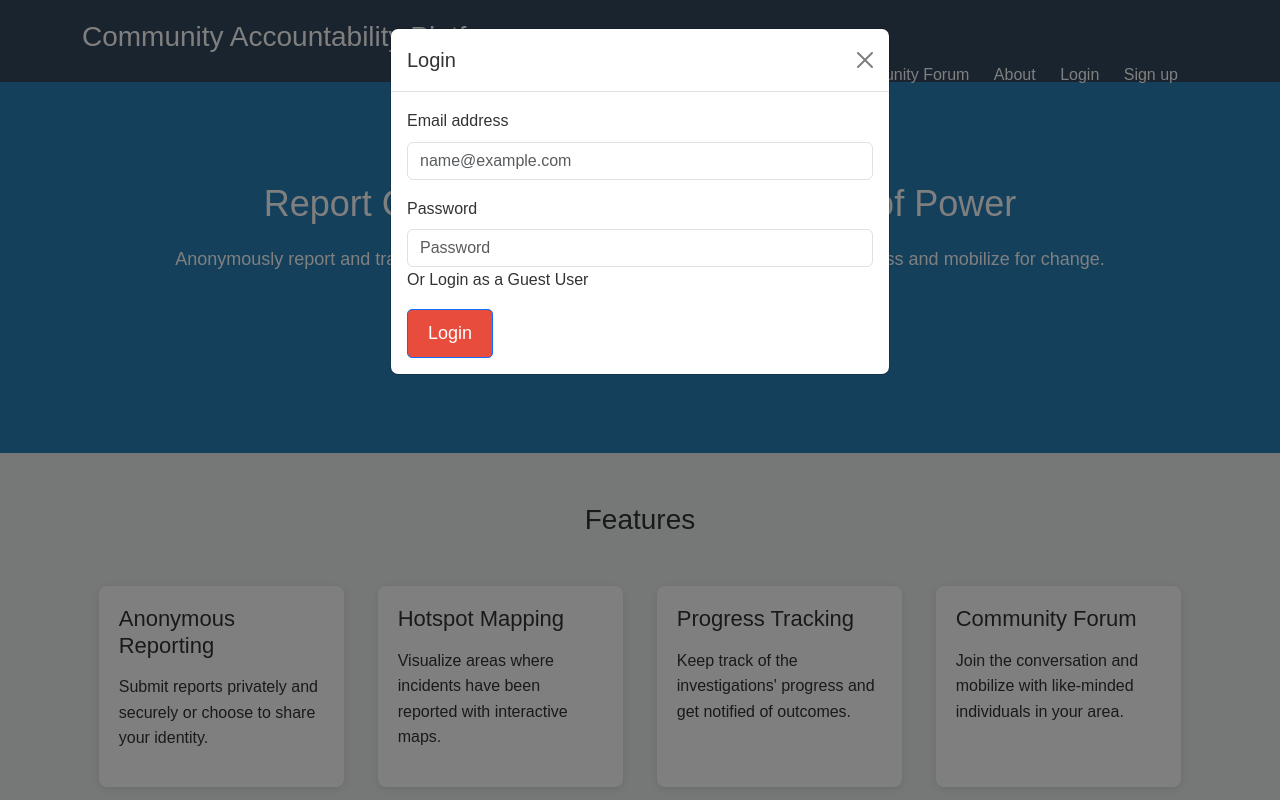
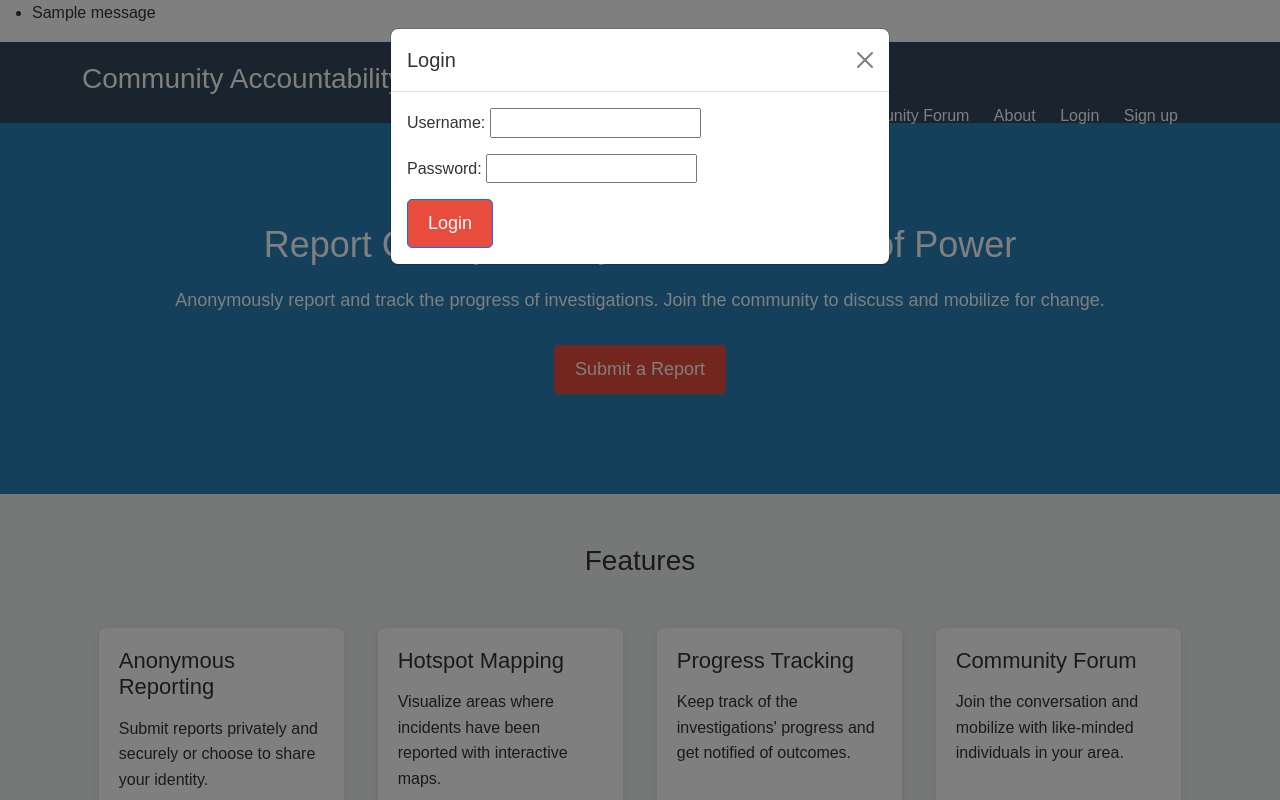
Before and after one commit to veranyagaka/uwezo, a Django app: page / in a window 1280 px wide, after a click on "Login". Run offline with Django 4.2, Linux system fonts and the light colour scheme; tables that the repository leaves empty hold one stand-in row (values such as "Sample post"); one stand-in notice (Sample message) is shown; parts of the project's set-up code (start-up, migrations or seed data) failed here and were passed over.

Commit message:
dashboard, login and sign up

```diff
--- a/uwezo/templates/index.html
+++ b/uwezo/templates/index.html
@@ -12,6 +12,13 @@
 
 </head>
 <body>
+    {% if messages %}
+        <ul>
+            {% for message in messages %}
+                <li{% if message.tags %} class="{{ message.tags }}"{% endif %}>{{ message }}</li>
+            {% endfor %}
+        </ul>
+    {% endif %}
     <header>
         <div class="container">
             <h3>Community Accountability Platform</h3>
@@ -69,6 +76,7 @@
             <p>&copy; 2024 Community Accountability Platform. All rights reserved.</p>
         </div>
     </footer>
+
     <!-- Login Modal -->
     <div class="modal fade" id="loginModal" tabindex="-1" aria-labelledby="loginModalLabel" aria-hidden="true">
         <div class="modal-dialog">
@@ -78,23 +86,15 @@
                     <button type="button" class="btn-close" data-bs-dismiss="modal" aria-label="Close"></button>
                 </div>
                 <div class="modal-body">
-                    <form>
-                        <div class="mb-3">
-                            <label for="loginEmail" class="form-label">Email address</label>
-                            <input type="email" class="form-control" id="loginEmail" placeholder="name@example.com">
-                        </div>
-                        <div class="mb-3">
-                            <label for="loginPassword" class="form-label">Password</label>
-                            <input type="password" class="form-control" id="loginPassword" placeholder="Password">
-                            <p>Or Login as a Guest User</p>
-                        </div>
-                        <button type="submit" class="btn btn-primary">Login</button>
+                    <form method="POST">
+                        {% csrf_token %}
+                        {{ login_form.as_p }}
+                        <button type="submit" class="btn btn-primary" name="login">Login</button>
                     </form>
                 </div>
             </div>
         </div>
     </div>
-
 
     <!-- Sign Up Modal -->
     <div class="modal fade" id="signupModal" tabindex="-1" aria-labelledby="signupModalLabel" aria-hidden="true">
@@ -105,20 +105,10 @@
                     <button type="button" class="btn-close" data-bs-dismiss="modal" aria-label="Close"></button>
                 </div>
                 <div class="modal-body">
-                <form>
-                    <div class="mb-3">
-                        <label for="signupName" class="form-label">Name</label>
-                        <input type="text" class="form-control" id="signupName" placeholder="Your name">
-                    </div>
-                    <div class="mb-3">
-                        <label for="signupEmail" class="form-label">Email address</label>
-                        <input type="email" class="form-control" id="signupEmail" placeholder="name@example.com">
-                    </div>
-                    <div class="mb-3">
-                        <label for="signupPassword" class="form-label">Password</label>
-                        <input type="password" class="form-control" id="signupPassword" placeholder="Password">
-                    </div>
-                    <button type="submit" class="btn btn-primary">Sign Up</button>
+                    <form method="POST">
+                        {% csrf_token %}
+                        {{ signup_form.as_p }}
+                        <button type="submit" class="btn btn-primary" name="signup">Sign Up</button>
                     </form>
                 </div>
             </div>
--- a/uwezo/urls.py
+++ b/uwezo/urls.py
@@ -2,5 +2,8 @@ from django.urls import path
 from . import views
 urlpatterns = [
     path('', views.index, name='index'),
+    path('logout/', views.logout_view, name='logout'),
+    path('dashboard/', views.dashboard, name='dashboard'),
+
     path('map/', views.map_view, name='map_view'),
 ]
--- a/uwezo/views.py
+++ b/uwezo/views.py
@@ -2,10 +2,67 @@ from django.shortcuts import render,redirect
 from django.http import HttpResponse
 
 # Create your views here.
+from django.contrib.auth.forms import UserCreationForm, AuthenticationForm
+from django.contrib.auth import login, authenticate
+from django.shortcuts import render, redirect
+from django.contrib.auth import logout as auth_logout, auth_login
+from django.contrib import messages
 def index(request):
-    #return HttpResponse("Welcome to the Community Accountability Platform")
-    return render(request, 'index.html')
-# geotagging/views.py
+    login_form = AuthenticationForm()
+    signup_form = UserCreationForm()
+
+    # Handle login form submission
+    if 'login' in request.POST:
+        login_form = AuthenticationForm(data=request.POST)
+        if login_form.is_valid():
+            user = authenticate(
+                username=login_form.cleaned_data.get('username'),
+                password=login_form.cleaned_data.get('password')
+            )
+            if user is not None:
+                login(request, user)
+                messages.success(request, 'Login successful!')  # Success message
+                return redirect('dashboard')  # Redirect to dashboard after login
+            else:
+                messages.error(request, 'No user found with this username or incorrect password.')  # Incorrect username or password
+        else:
+            messages.error(request, 'Invalid username or password.')  # General form error
+
+    # Handle signup form submission
+    elif 'signup' in request.POST:
+        signup_form = UserCreationForm(request.POST)
+        if signup_form.is_valid():
+            user = signup_form.save()
+            login(request, user)
+            messages.success(request, 'Sign up successful! You are now logged in.')  # Sign up success message
+            return redirect('dashboard')  # Redirect to dashboard after sign-up
+        else:
+            messages.error(request, 'Invalid signup details.')  # General signup error
+
+    return render(request, 'index.html', {
+        'login_form': login_form,
+        'signup_form': signup_form,
+    })
+
+def logout_view(request):
+    messages.get_messages(request).used = True  # Clear previous messages
+    auth_logout(request)
+    messages.success(request, 'Sad to see you go!')
+    return redirect('index')
+
+def dashboard(request):
+    user = request.user  # Get the currently logged-in user
+    if not user.is_authenticated:
+        return redirect('index')
+    print(f"User: {user.username}")
+    return render(request, 'dashboard.html', {
+        'user': user,  # Pass the user object to the template
+    })
+
+
+
+
+# other stuff
 from .forms import ReportForm
 
 def map(request):
```
Also changed, not shown: community/settings.py (+8 -3 lines), uwezo/models.py (+43 -0 lines), uwezo/templates/dashboard.html (+23 -0 lines), uwezo/migrations/0001_initial.py (added), 1 other file. Lines whose indentation alone changed are shown as unchanged.
